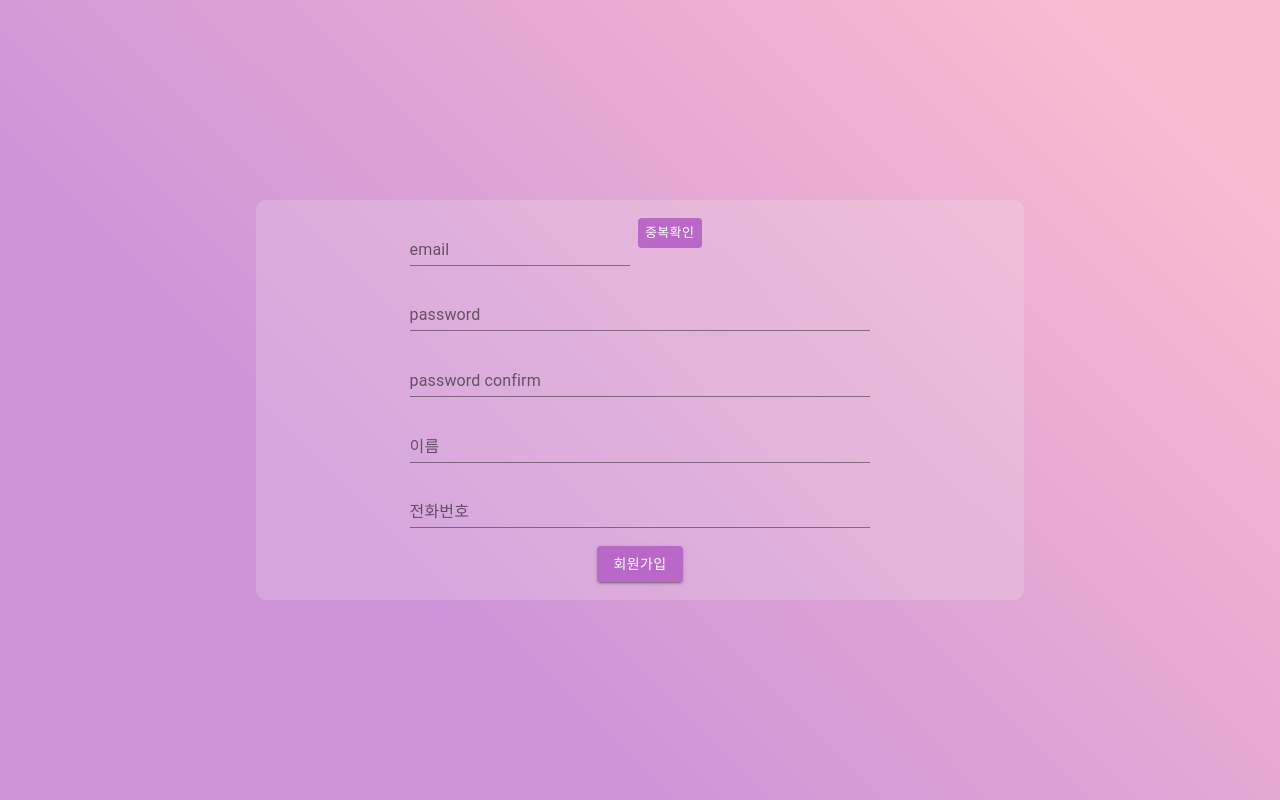
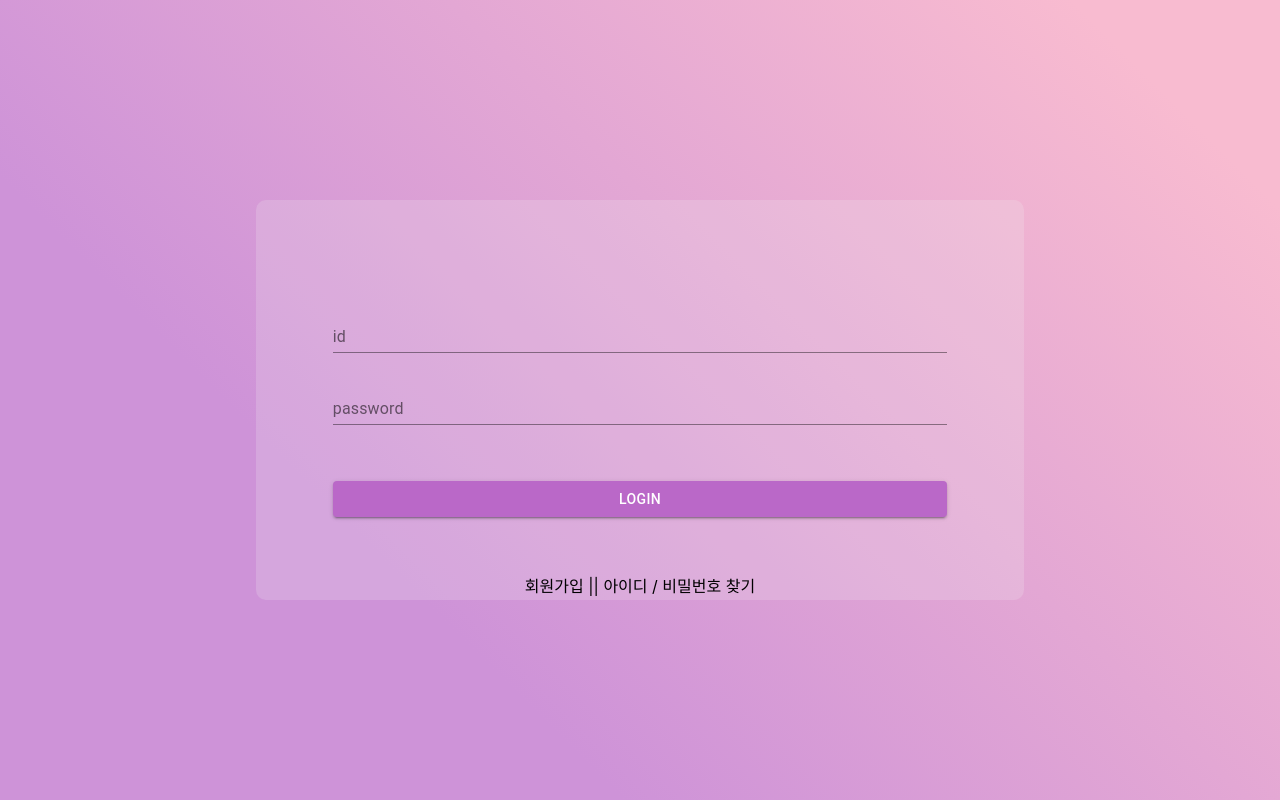
Before and after one commit to yeoro/Comfortabook, a React (Create React App) app in the folder frontend/: page / in a window 1280 px wide. Built offline with nearby package versions, Linux system fonts and the light colour scheme.

Commit message:
Add routes

```diff
--- a/frontend/src/App.tsx
+++ b/frontend/src/App.tsx
@@ -1,14 +1,15 @@
 import * as React from "react";
-import "./App.css";
-// import Login from "./components/login";
-import Signin from "./components/signin";
+import { BrowserRouter, Route } from "react-router-dom";
+
+import Login from "./routes/Login";
+import Signup from "./routes/Signup";
 
 function App() {
   return (
-    <div className="App">
-      {/* <Login /> */}
-      <Signin />
-    </div>
+    <BrowserRouter>
+      <Route path="/" exact={true} component={Login} />
+      <Route path="/signup" component={Signup} />
+    </BrowserRouter>
   );
 }
 
--- a/frontend/src/components/login.tsx
+++ b/frontend/src/routes/Login.tsx
@@ -1,7 +1,7 @@
 import * as React from "react";
 import { Grid, TextField, Button, Box } from "@material-ui/core";
 import { makeStyles } from "@material-ui/core/styles";
-import "./login.css";
+import "./Login.css";
 
 const useStyles = makeStyles({
   root: {
--- a/frontend/src/components/signin.tsx
+++ b/frontend/src/routes/Signup.tsx
@@ -1,7 +1,7 @@
 import * as React from "react";
 import { Grid, TextField, Button, Box } from "@material-ui/core";
 import { makeStyles } from "@material-ui/core/styles";
-import "./signin.css";
+import "./Signup.css";
 
 const useStyles = makeStyles({
   root: {
```
Also changed, not shown: frontend/src/routes/Search.tsx (renamed from frontend/src/components/Search.tsx, +0 -24 lines), frontend/src/routes/Login.css (renamed from frontend/src/components/login.css), frontend/src/routes/Search.css (renamed from frontend/src/components/Search.css), frontend/src/routes/Signup.css (renamed from frontend/src/components/signin.css).
